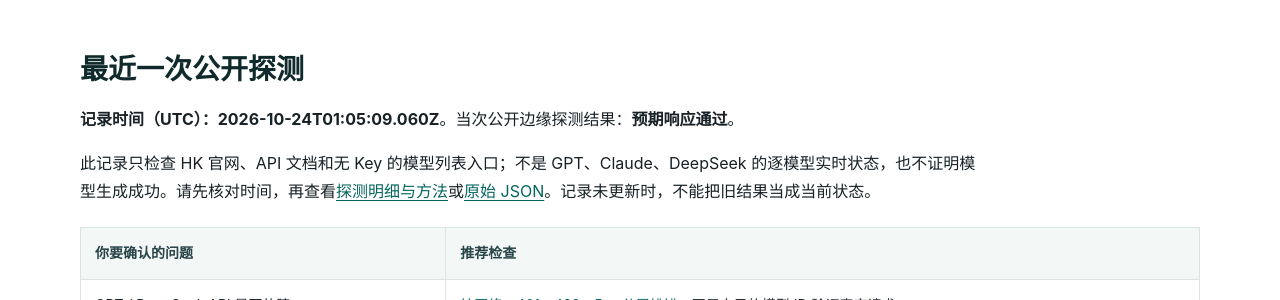
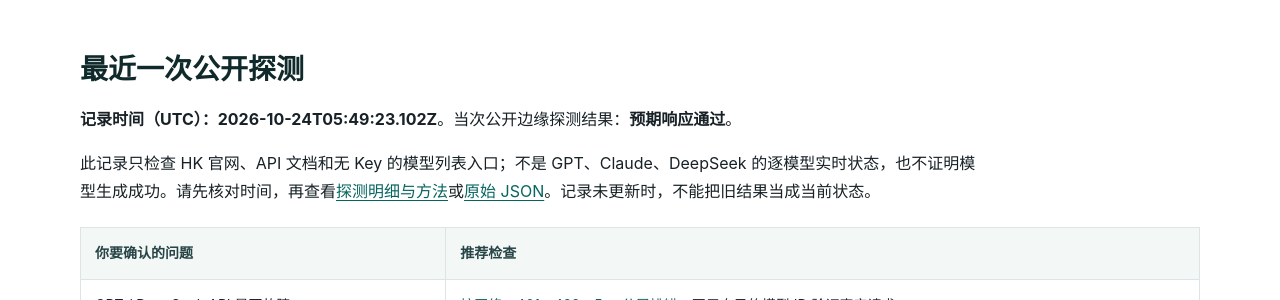
Before and after one commit to KKWANG4444/api-status, a Jekyll site: the page built from index.md, in a window 1280 px wide and 900 px high, scrolled down 364 px. Shown: the part 151-451 px from the top of the window. Built offline with Jekyll 4.4.1, drawn with Linux system fonts in a browser that asks for light colours.

Commit message:
chore: update public edge status

```diff
--- a/_data/status.json
+++ b/_data/status.json
@@ -1,7 +1,7 @@
 {
   "status": "operational",
-  "checked_at": "2026-10-24T01:05:09.060Z",
-  "duration_ms": 575,
+  "checked_at": "2026-10-24T05:49:23.102Z",
+  "duration_ms": 871,
   "overall": true,
   "components": [
     {
@@ -10,7 +10,7 @@
       "url": "https://www.aifast.hk/",
       "ok": true,
       "status": 200,
-      "elapsed_ms": 527,
+      "elapsed_ms": 871,
       "content_type": "text/html; charset=utf-8",
       "detail": "Expected public edge response"
     },
@@ -20,7 +20,7 @@
       "url": "https://api.aifast.hk/",
       "ok": true,
       "status": 200,
-      "elapsed_ms": 466,
+      "elapsed_ms": 415,
       "content_type": "text/html",
       "detail": "Expected public edge response"
     },
@@ -30,7 +30,7 @@
       "url": "https://www.aifast.hk/v1/models",
       "ok": true,
       "status": 401,
-      "elapsed_ms": 528,
+      "elapsed_ms": 452,
       "content_type": "application/json; charset=utf-8",
       "detail": "Expected public edge response"
     }
--- a/data/status.json
+++ b/data/status.json
@@ -1,7 +1,7 @@
 {
   "status": "operational",
-  "checked_at": "2026-10-24T01:05:09.060Z",
-  "duration_ms": 575,
+  "checked_at": "2026-10-24T05:49:23.102Z",
+  "duration_ms": 871,
   "overall": true,
   "components": [
     {
@@ -10,7 +10,7 @@
       "url": "https://www.aifast.hk/",
       "ok": true,
       "status": 200,
-      "elapsed_ms": 527,
+      "elapsed_ms": 871,
       "content_type": "text/html; charset=utf-8",
       "detail": "Expected public edge response"
     },
@@ -20,7 +20,7 @@
       "url": "https://api.aifast.hk/",
       "ok": true,
       "status": 200,
-      "elapsed_ms": 466,
+      "elapsed_ms": 415,
       "content_type": "text/html",
       "detail": "Expected public edge response"
     },
@@ -30,7 +30,7 @@
       "url": "https://www.aifast.hk/v1/models",
       "ok": true,
       "status": 401,
-      "elapsed_ms": 528,
+      "elapsed_ms": 452,
       "content_type": "application/json; charset=utf-8",
       "detail": "Expected public edge response"
     }
```
